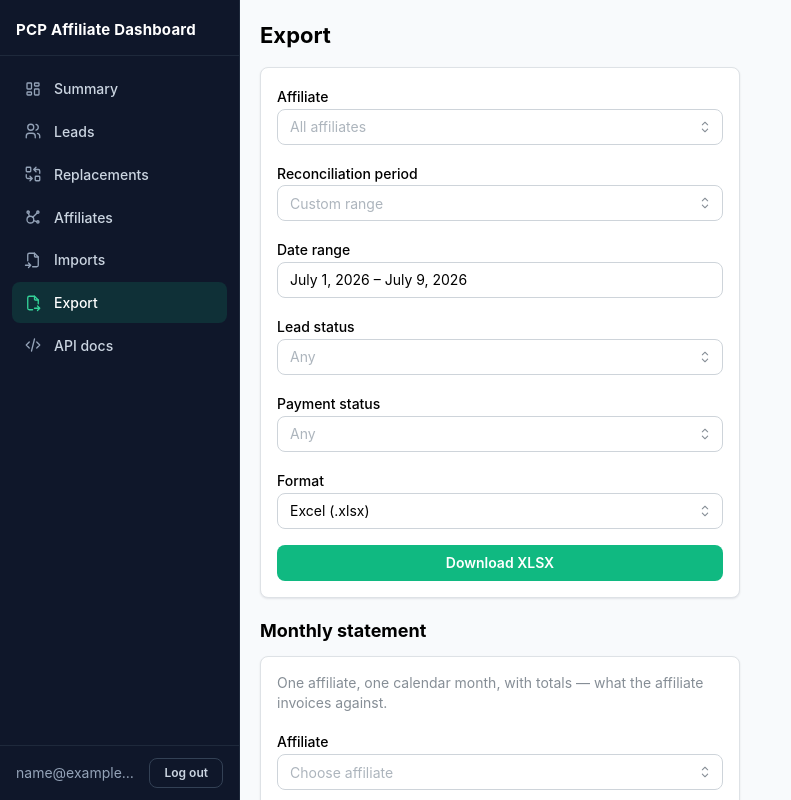
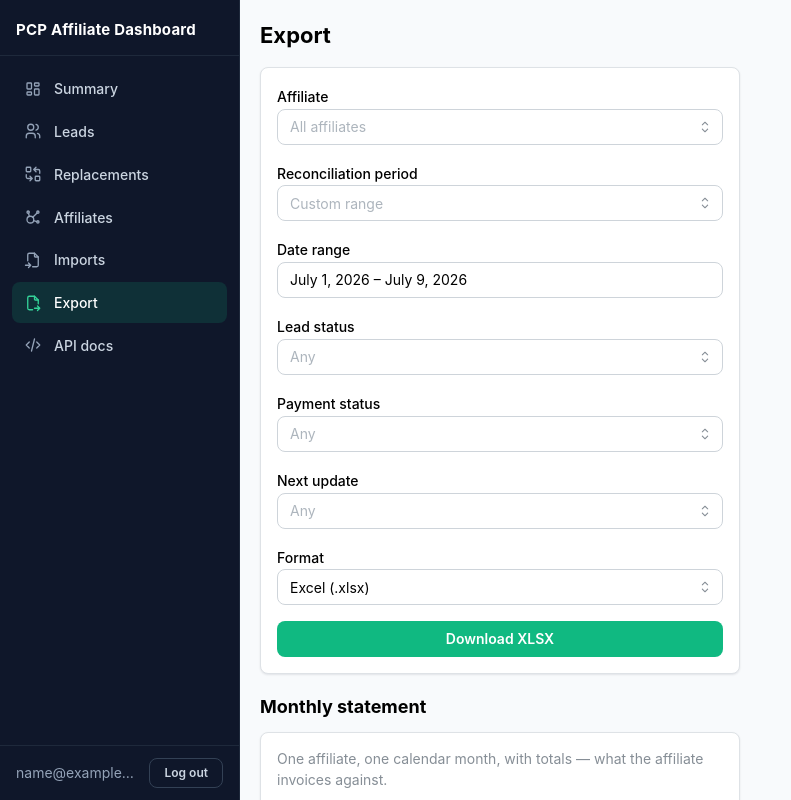
Before and after one commit to adityapachauri0/dashboard, a React (Vite) app in the folder frontend/: page /export in a window 1280 px wide. Shown: the top 800 px of the page, without its empty margins (0-791 px from the left). Built offline with nearby package versions, Linux system fonts and the light colour scheme; no server answers; sample sign-in values are in the browser's storage.

Commit message:
feat: export page replacement + next-update filters

```diff
--- a/frontend/src/pages/ExportPage.jsx
+++ b/frontend/src/pages/ExportPage.jsx
@@ -3,7 +3,7 @@ import { Alert, Button, Card, Select, Stack, Text, Title } from '@mantine/core';
 import { DatePickerInput, MonthPickerInput } from '@mantine/dates';
 import dayjs from 'dayjs';
 import { api, download, getUser } from '../api';
-import { LABELS } from '../components/StatusBadge';
+import { PAYMENT_FILTER_OPTIONS, paymentFilterToParams } from '../components/StatusBadge';
 
 const opts = (arr) => arr.map((v) => ({ value: v, label: v.replaceAll('_', ' ') }));
 
@@ -13,7 +13,8 @@ export default function ExportPage() {
   const [affiliateId, setAffiliateId] = useState(null);
   const [range, setRange] = useState([dayjs().startOf('month').toDate(), new Date()]);
   const [initialStatus, setInitialStatus] = useState(null);
-  const [payableStatus, setPayableStatus] = useState(null);
+  const [payment, setPayment] = useState(null);
+  const [nextUpdate, setNextUpdate] = useState(null);
   const [period, setPeriod] = useState(null);
   const [format, setFormat] = useState('xlsx');
   const [error, setError] = useState(null);
@@ -42,7 +43,8 @@ export default function ExportPage() {
       if (range[0]) params.set('from', dayjs(range[0]).format('YYYY-MM-DD'));
       if (range[1]) params.set('to', dayjs(range[1]).format('YYYY-MM-DD'));
       if (initialStatus) params.set('initial_status', initialStatus);
-      if (payableStatus) params.set('payable_status', payableStatus);
+      for (const [k, v] of Object.entries(paymentFilterToParams(payment))) params.set(k, v);
+      if (nextUpdate) params.set('next_update', nextUpdate);
       await download(`/dashboard/export.${format}?${params}`, `leads-export-${dayjs().format('YYYY-MM-DD')}.${format}`);
     } catch (e) { setError(e.message); } finally { setBusy(false); }
   }
@@ -66,8 +68,15 @@ export default function ExportPage() {
           <DatePickerInput type="range" label="Date range" value={range} onChange={(v) => { setPeriod(null); setRange(v); }} />
           <Select label="Lead status" placeholder="Any" clearable data={opts(['pending', 'accepted', 'rejected'])} value={initialStatus} onChange={setInitialStatus} />
           <Select label="Payment status" placeholder="Any" clearable
-            data={['not_payable', 'payable', 'partial_pending_confirmation', 'payable_full', 'replaced'].map((v) => ({ value: v, label: LABELS[v] || v }))}
-            value={payableStatus} onChange={setPayableStatus} />
+            data={PAYMENT_FILTER_OPTIONS}
+            value={payment} onChange={setPayment} />
+          <Select label="Next update" placeholder="Any" clearable
+            data={[
+              { value: 'awaiting_confirmation', label: 'Awaiting confirmation' },
+              { value: 'replacement_required', label: 'Replacement required' },
+              { value: 'complete', label: 'Complete' },
+            ]}
+            value={nextUpdate} onChange={setNextUpdate} />
           <Select label="Format" value={format} allowDeselect={false}
             data={[{ value: 'xlsx', label: 'Excel (.xlsx)' }, { value: 'csv', label: 'CSV (.csv)' }]}
             onChange={setFormat} />
```
